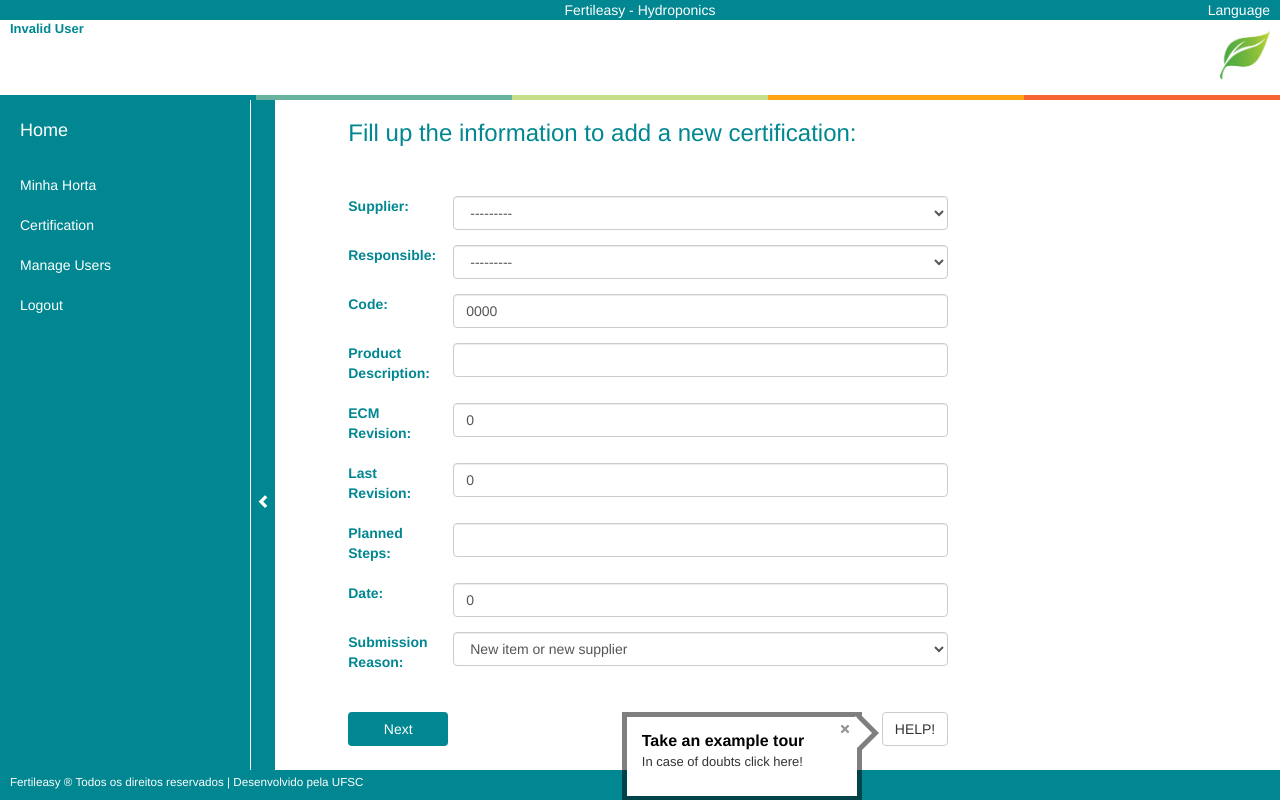
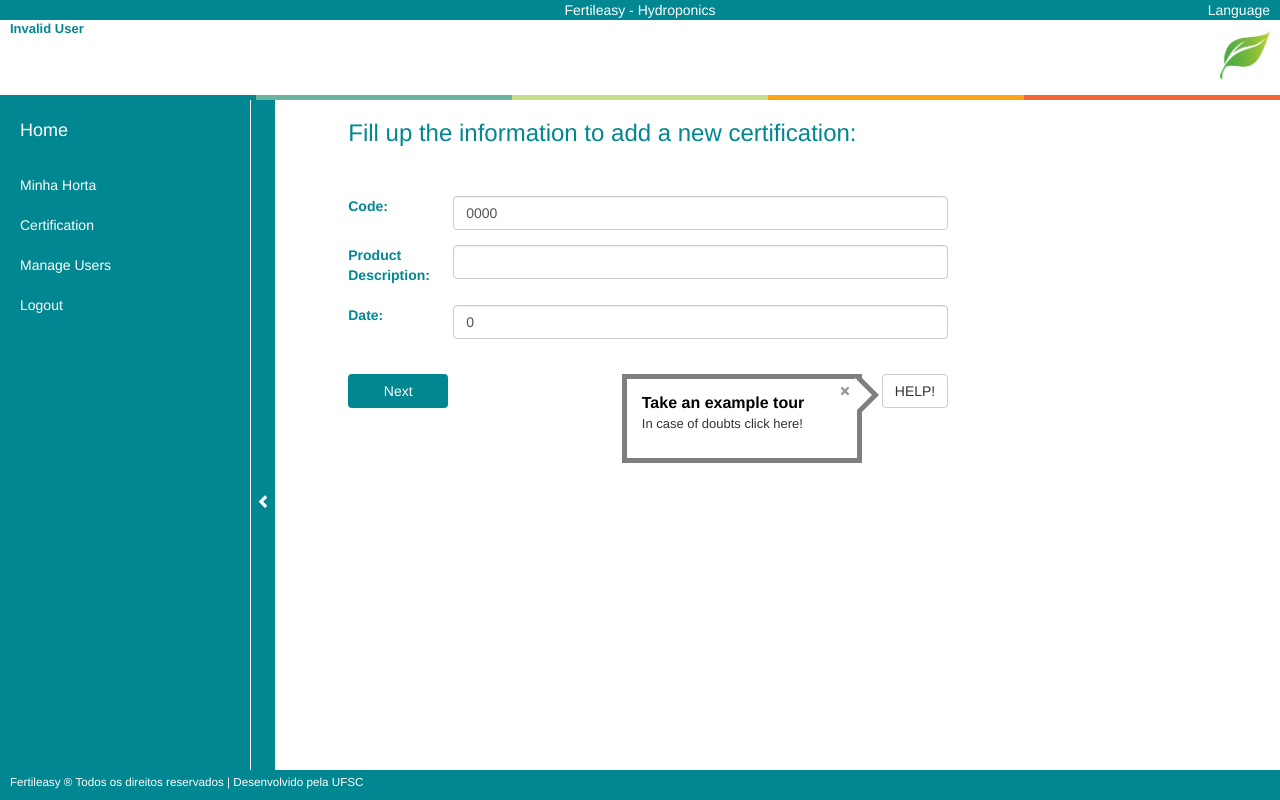
Before and after one commit to adrian3267/Hydroponics, a Django app: page /certification/new in a window 1280 px wide. Run offline with Django 3.2, Linux system fonts and the light colour scheme; the visitor is signed in with stand-in values (Sample User, id 1); some libraries are stand-ins or nearby versions.

Commit message:
modific. certification.new

```diff
--- a/certification/templates/certification/certification-new.html
+++ b/certification/templates/certification/certification-new.html
@@ -15,7 +15,7 @@
         <h3 id="forms_title">Fill up the information to add a new certification:</h3>
 		<br>
 		<br>
-    	<div class="form-group row">
+ <!--   	<div class="form-group row">
     	  <label class="col-xs-2 col-form-label, embraco-font-dark-green">Supplier:</label>
     	  <div class="col-xs-10">
              {{ form.supplier }}
@@ -30,7 +30,7 @@
              {{ form.responsible.errors }}
     	  </div>
     	</div>
-
+-->
         <div class="form-group row">
     	  <label class="col-xs-2 col-form-label, embraco-font-dark-green">Code:</label>
     	  <div class="col-xs-10">
@@ -47,7 +47,7 @@
     	  </div>
     	</div>
 
-       	<div class="form-group row">
+<!--       	<div class="form-group row">
     	  <label class="col-xs-2 col-form-label, embraco-font-dark-green">ECM Revision:</label>
     	  <div class="col-xs-10">
              {{ form.revision_ECM }}
@@ -70,7 +70,7 @@
              {{ form.planned_steps.errors }}
     	  </div>
     	</div>
-
+-->
        	<div class="form-group row">
     	  <label class="col-xs-2 col-form-label, embraco-font-dark-green">Date:</label>
     	  <div class="col-xs-10">
@@ -79,7 +79,7 @@
     	  </div>
     	</div>
 
-		<div class="form-group row">
+<!--		<div class="form-group row">
     	  	<label for="id_application_method" class="col-xs-2 col-form-label, embraco-font-dark-green">Submission Reason:</label>
 			<div class="col-xs-10">
 			    {{form.submission_reason}}
@@ -94,7 +94,7 @@
              {{ form.submission_reason_other.errors }}
     	  </div>
     	</div>
-
+-->
         <input type="submit" class="btn btn-ppap-form"  value="Next" />
     </form>
 
```
